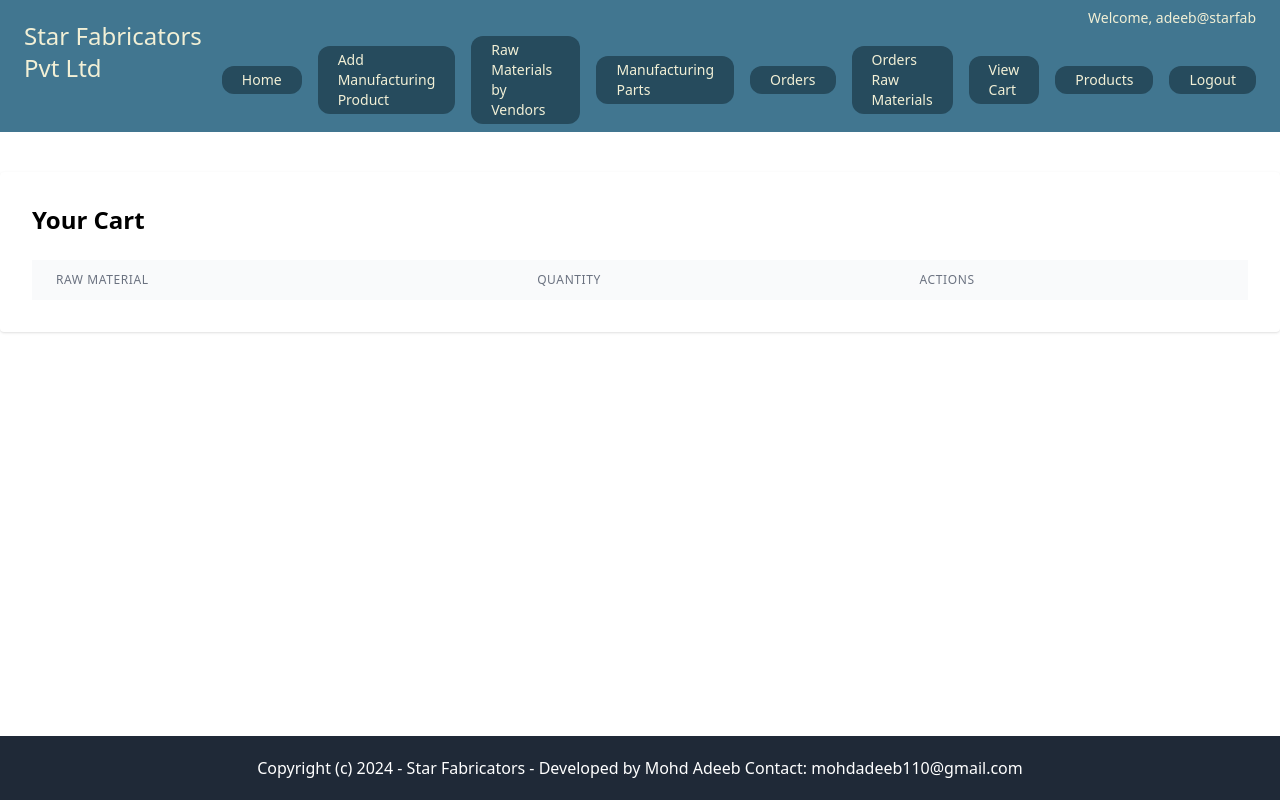
After one commit to mohd-adeeb011/Supply-Chain-Management-System-for-hardware-Industry, a Django app: page /core/view_cart/ in a window 1280 px wide. The commit adds this page. Run offline with Django 5.2, Linux system fonts and the light colour scheme; a user stored in the database is signed in; data comes from the database, SQL or seed files in the repository; both versions use the stored data as it was after the commit; lists and menus that the app fills with data are empty; some libraries are stand-ins or nearby versions.

Commit message:
Added add to cart

```diff
--- a/nexacrm/core/forms.py
+++ b/nexacrm/core/forms.py
@@ -1,6 +1,6 @@
 from django import forms
 from django.contrib.auth.models import User
-from .models import RawMaterial, Order, ManufacturingPart, Product, PurchasedProduct, Userprofile, ManufacturingProduct
+from .models import RawMaterial, Order, ManufacturingPart, Product, PurchasedProduct, Userprofile, ManufacturingProduct, CartItem
 from crispy_forms.helper import FormHelper
 from crispy_forms.layout import Layout, Row, Column
 
@@ -128,3 +128,8 @@ class RawMaterialOrderForm(forms.Form):
                 if raw_material:
                     raw_material_fields.append((raw_material, quantity))
         return raw_material_fields
+
+class CartItemForm(forms.ModelForm):
+    class Meta:
+        model = CartItem
+        fields = ['raw_material', 'quantity']
--- a/nexacrm/core/templates/core/base.html
+++ b/nexacrm/core/templates/core/base.html
@@ -1,4 +1,3 @@
-
 <!DOCTYPE html>
 <html>
 <head>
@@ -27,7 +26,7 @@
     }
 
     .navbar-text {
-      color: #E4DA74;
+      color: #f2f0d6;
     }
 
     .navbar-button {
@@ -36,6 +35,21 @@
 
     .navbar-button:hover {
       background-color: #1f3d4f; /* Slightly darker shade for hover effect */
+    }
+
+    /* Styles for the toast messages */
+    .toast {
+      position: fixed;
+      top: 20px;
+      left: 50%;
+      transform: translateX(-50%);
+      z-index: 1050;
+      opacity: 0;
+      transition: opacity 0.5s ease-in-out;
+    }
+
+    .toast.show {
+      opacity: 1;
     }
   </style>
 </head>
@@ -47,20 +61,22 @@
             <span class="navbar-text py-0 text-sm">Welcome, {{ request.user.username }}</span>
             <div class="flex items-center space-x-4">
               {% if request.user.is_superuser %}
-              <a href="{% url 'main_page' %}" class="py-1 px-5 navbar-button rounded-xl text-sm navbar-text hover:bg-gray-700">Home</a>
+                <a href="{% url 'main_page' %}" class="py-1 px-5 navbar-button rounded-xl text-sm navbar-text hover:bg-gray-700">Home</a>
                 <a href="{% url 'manufacturing_products' %}" class="py-1 px-5 navbar-button rounded-xl text-sm navbar-text hover:bg-gray-700">Add Manufacturing Product</a>
                 <a href="{% url 'raw_materials' %}" class="py-1 px-5 navbar-button rounded-xl text-sm navbar-text hover:bg-gray-700">Raw Materials by Vendors</a>
                 <a href="{% url 'manufacturing_parts' %}" class="py-1 px-5 navbar-button rounded-xl text-sm navbar-text hover:bg-gray-700">Manufacturing Parts</a>
                 <a href="{% url 'orders' %}" class="py-1 px-5 navbar-button rounded-xl text-sm navbar-text hover:bg-gray-700">Orders</a>
                 <a href="{% url 'order_raw_materials' %}" class="py-1 px-5 navbar-button rounded-xl text-sm navbar-text hover:bg-gray-700">Orders Raw Materials</a>
+                <a href="{% url 'view_cart' %}" class="py-1 px-5 navbar-button rounded-xl text-sm navbar-text hover:bg-gray-700">View Cart</a>
                 <a href="{% url 'products' %}" class="py-1 px-5 navbar-button rounded-xl text-sm navbar-text hover:bg-gray-700">Products</a>
-                {% else %}
+              {% else %}
                 <a href="{% url 'main_page' %}" class="py-1 px-5 navbar-button rounded-xl text-sm navbar-text hover:bg-gray-700">Home</a>
                 <a href="{% url 'add_raw_material' %}" class="py-1 px-5 navbar-button rounded-xl text-sm navbar-text hover:bg-gray-700">Add Raw Material</a>
                 <a href="{% url 'list_raw_materials' %}" class="py-1 px-5 navbar-button rounded-xl text-sm navbar-text hover:bg-gray-700">My Raw Materials</a>
                 <a href="{% url 'orders_recieved' %}" class="py-1 px-5 navbar-button rounded-xl text-sm navbar-text hover:bg-gray-700">Orders Recieved</a>
                 <a href="{% url 'my_orders' %}" class="py-1 px-5 navbar-button rounded-xl text-sm navbar-text hover:bg-gray-700">My Orders</a>
                 <a href="{% url 'my_account' %}" class="py-1 px-5 navbar-button rounded-xl text-sm navbar-text hover:bg-gray-700">My Account</a>
+                <a href="{% url 'view_cart' %}" class="py-1 px-5 navbar-button rounded-xl text-sm navbar-text hover:bg-gray-700">View Cart</a>
               {% endif %}
                 <form method="post" action="{% url 'logout' %}">
                     {% csrf_token %}
@@ -73,6 +89,13 @@
                 <a href="{% url 'signup' %}" class="py-2 px-5 navbar-button rounded-xl text-sm navbar-text hover:bg-gray-700">Sign Up</a>
             </div>
         {% endif %}
+        {% if messages %}
+        <div id="toast-container" class="toast-container">
+            {% for message in messages %}
+            <div class="toast bg-blue-500 text-white px-4 py-2 rounded shadow show">{{ message }}</div>
+            {% endfor %}
+        </div>
+        {% endif %}
     </div>
   </nav>
 
@@ -84,66 +107,21 @@
   <footer class="py-5 text-center bg-gray-800 text-white">
     <p class="text-base">Copyright (c) 2024 - Star Fabricators - Developed by Mohd Adeeb Contact: mohdadeeb110@gmail.com</p>
   </footer>
+
+  <script>
+    document.addEventListener('DOMContentLoaded', function() {
+      // Get all toast elements
+      const toasts = document.querySelectorAll('.toast');
+
+      // Iterate over each toast element
+      toasts.forEach((toast, index) => {
+        // Set timeout for each toast to hide after 3 seconds
+        setTimeout(() => {
+          toast.classList.remove('show');
+          toast.classList.add('opacity-0');
+        }, 3000 + (index * 100)); // Delay each subsequent toast by 100ms
+      });
+    });
+  </script>
 </body>
 </html>
-
-{% comment %} <!DOCTYPE html>
-<html>
-<head>
-  <meta charset="UTF-8" />
-  <meta name="viewport" content="width=device-width, initial-scale=1.0" />
-  <script src="https://cdn.tailwindcss.com"></script>
-  <title>{% block title %}{% endblock title %}</title>
-  <style>
-    body {
-      display: flex;
-      flex-direction: column;
-      min-height: 100vh; /* Set minimum height to the viewport height */
-    }
-
-    .content {
-      flex: 1; /* Allow content to grow and take remaining space */
-    }
-
-    footer {
-      flex-shrink: 0; /* Prevent footer from shrinking */
-    }
-  </style>
-</head>
-<body>
-  <nav class="py-2 px-6 flex justify-between bg-gray-950">
-    <a href="/" class="py-2 text-2xl text-white mt-1 mb-1">Star Fabricators Pvt Ltd</a>
-    <div class="flex flex-col items-end justify-center space-y-2">
-        {% if request.user.is_authenticated %}
-            <span class="text-white py-0 text-sm">Welcome, {{ request.user.username }}</span>
-            <div class="flex items-center space-x-4">
-                <a href="{% url 'main_page' %}" class="py-1 px-5 bg-gray-500 rounded-xl text-sm text-white hover:bg-gray-700">Home</a>
-                <a href="{% url 'add_raw_material' %}" class="py-1 px-5 bg-gray-500 rounded-xl text-sm text-white hover:bg-gray-700">Add Raw Material</a>
-                <a href="{% url 'list_raw_materials' %}" class="py-1 px-5 bg-gray-500 rounded-xl text-sm text-white hover:bg-gray-700">My Raw Materials</a>
-                <a href="{% url 'orders_recieved' %}" class="py-1 px-5 bg-gray-500 rounded-xl text-sm text-white hover:bg-gray-700">Orders Recieved</a>
-                <a href="{% url 'my_orders' %}" class="py-1 px-5 bg-gray-500 rounded-xl text-sm text-white hover:bg-gray-700">My Orders</a>
-                <a href="{% url 'my_account' %}" class="py-1 px-5 bg-gray-500 rounded-xl text-sm text-white hover:bg-gray-700">My Account</a>
-                <form method="post" action="{% url 'logout' %}">
-                    {% csrf_token %}
-                    <button type="submit" class="py-1 px-5 bg-gray-500 rounded-xl text-sm text-white hover:bg-gray-700">Logout</button>
-                </form>
-            </div>
-        {% else %}
-            <div class="flex">
-                <a href="{% url 'login' %}" class="py-2 px-5 mr-2 bg-gray-800 rounded-xl text-sm text-white hover:bg-gray-700">Log In</a>
-                <a href="{% url 'signup' %}" class="py-2 px-5 bg-gray-800 rounded-xl text-sm text-white hover:bg-gray-700">Sign Up</a>
-            </div>
-        {% endif %}
-    </div>
-  </nav>
-
-  <div class="content">
-    {% block content %}
-    {% endblock %}
-  </div>
-
-  <footer class="py-5 text-center bg-gray-800 text-white">
-    <p class="text-base">Copyright (c) 2024 - NexaCapital</p>
-  </footer>
-</body>
-</html> {% endcomment %}
--- a/nexacrm/core/templates/core/finalize_order.html
+++ b/nexacrm/core/templates/core/finalize_order.html
@@ -9,7 +9,7 @@
     <p class="mb-4">You are about to place an order for the following raw materials:</p>
     <ul class="list-disc list-inside mb-6">
         {% for material in materials %}
-        <li>{{ material.name }} - Quantity: {{ material.quantity }}</li>
+        <li>{{ material.name }} - Quantity: {{ mat  erial.quantity }}</li>
         {% endfor %}
     </ul>
     <form method="post">
--- /dev/null
+++ b/nexacrm/core/templates/core/view_cart.html
@@ -0,0 +1,30 @@
+{% extends "core/base.html" %}
+
+{% block title %}Your Cart{% endblock %}
+{% block content %}
+<div class="max-w-7xl mx-auto mt-10 bg-white p-8 rounded shadow">
+    <h2 class="text-2xl font-bold mb-6">Your Cart</h2>
+    <div class="mt-6">
+        <table class="min-w-full divide-y divide-gray-200">
+            <thead class="bg-gray-50">
+                <tr>
+                    <th class="px-6 py-3 text-left text-xs font-medium text-gray-500 uppercase tracking-wider">Raw Material</th>
+                    <th class="px-6 py-3 text-left text-xs font-medium text-gray-500 uppercase tracking-wider">Quantity</th>
+                    <th class="px-6 py-3 text-left text-xs font-medium text-gray-500 uppercase tracking-wider">Actions</th>
+                </tr>
+            </thead>
+            <tbody class="bg-white divide-y divide-gray-200">
+                {% for item in cart_items %}
+                <tr>
+                    <td class="px-6 py-4 whitespace-nowrap">{{ item.raw_material.name }}</td>
+                    <td class="px-6 py-4 whitespace-nowrap">{{ item.quantity }}</td>
+                    <td class="px-6 py-4 whitespace-nowrap">
+                        <!-- Actions like update or remove can be added here -->
+                    </td>
+                </tr>
+                {% endfor %}
+            </tbody>
+        </table>
+    </div>
+</div>
+{% endblock %}
--- a/nexacrm/core/urls.py
+++ b/nexacrm/core/urls.py
@@ -23,6 +23,8 @@ urlpatterns = [
     path('edit_manufacturing_product/<int:pk>/', views.edit_manufacturing_product, name='edit_manufacturing_product'),
     path('delete_manufacturing_product/<int:pk>/', views.delete_manufacturing_product, name='delete_manufacturing_product'),
     path('order_raw_materials', views.order_raw_materials_view, name='order_raw_materials'),
-    path('finalize_order/<int:material_id>/', views.finalize_order_view, name='finalize_order'),
+    path('add_to_cart/<int:material_id>/<int:quantity>/', views.add_to_cart_view, name='add_to_cart_view'),
+    path('view_cart/', views.view_cart, name='view_cart'),
+    # path('finalize_order/<int:material_id>/', views.finalize_order_view, name='finalize_order'),
 
 ]
--- a/nexacrm/core/views.py
+++ b/nexacrm/core/views.py
@@ -1,15 +1,17 @@
 from django.shortcuts import render, redirect
-from .models import Product, PurchasedProduct, RawMaterial, ManufacturingPart, Product, Order, ManufacturingProduct
+from .models import Product, PurchasedProduct, RawMaterial, ManufacturingPart, Product, Order, ManufacturingProduct, CartItem
 from userprofile.models import Userprofile  # Correct import
 from django.contrib.auth.decorators import login_required
 from django.shortcuts import render, get_object_or_404, redirect
-from .forms import UserProfileForm, ManufacturingProductForm, PurchaseForm, RawMaterialForm, RawMaterialOrderForm
+from .forms import UserProfileForm, ManufacturingProductForm, PurchaseForm, RawMaterialForm, RawMaterialOrderForm, CartItemForm
 from django.contrib.auth.decorators import user_passes_test
 from django.db.models import Sum
 from django.urls import reverse_lazy
 from urllib.parse import urlencode
 from django.core.exceptions import ObjectDoesNotExist
 import json
+from django.contrib import messages
+from django.http import HttpResponseRedirect
 
 def index(request):
     return render(request, 'core/main_page.html')  # This line is not used anymore but ensure it points correctly
@@ -95,7 +97,10 @@ def my_orders(request):
     orders = PurchasedProduct.objects.filter(user=request.user)
     return render(request, 'core/my_orders.html', {'orders': orders})
 
-
+##==========================================================================================================##
+##==========================================================================================================##
+##==========================================================================================================##
+##==========================================================================================================##
 ## Admin panel
 # Decorator to restrict access to superusers only
 def superuser_required(view_func):
@@ -181,77 +186,62 @@ def order_raw_materials_view(request):
                         'quantity_available': total_available,
                         'quantity_to_order': needed_quantity
                     })
-            ids_to_order = [item['id'] for item in materials_info]
+                    print("----------------------------------------------------################")
+                    print(materials_info[0]['id'])
 
-            url_name = reverse_lazy('finalize_order')
-
-            # Encode the query parameters
-            query_params = urlencode({'ids_to_order': ','.join(map(str, ids_to_order))})
-
-            # Construct the full URL with query parameters
-            full_url = f'{url_name}?{query_params}'
-
-            # Use redirect with the constructed URL
-            return redirect(full_url)
-        else:
-            context = {'form': form}
+            context = {
+                'form': form,
+                'materials_info': materials_info
+            }
             return render(request, 'core/order_raw_materials.html', context)
     else:
         form = RawMaterialOrderForm()
 
     return render(request, 'core/order_raw_materials.html', {'form': form})
 
+# @superuser_required
+# @login_required
+# def add_to_cart(request, raw_material_id):
+#     raw_material = get_object_or_404(RawMaterial, id=raw_material_id)
 
-def finalize_order_view(request, material_id):
-    # Retrieve IDs from the query parameters
-    ids_to_order = request.GET.getlist('ids_to_order')
+#     if request.method == 'POST':
+#         quantity = request.POST.get('quantity')
+#         if quantity:
+#             cart_item, created = CartItem.objects.get_or_create(
+#                 user=request.user,
+#                 raw_material=raw_material,
+#                 defaults={'quantity': quantity}
+#             )
+#             if not created:
+#                 cart_item.quantity += int(quantity)
+#                 cart_item.save()
+#             messages.success(request, 'Item added to cart!')
+#         else:
+#             messages.error(request, 'Quantity is required.')
 
-    # Fetch the corresponding items from the database
-    materials_info = []
-    for id in ids_to_order:
-        try:
-            raw_material = RawMaterial.objects.get(pk=id)
-            materials_info.append({
-                'id': raw_material.id,
-                'name': raw_material.name,
-                'quantity_needed': 0,  # Example, adjust according to your logic
-                'quantity_available': 0,  # Example, adjust according to your logic
-                'quantity_to_order': 0  # Example, adjust according to your logic
-            })
-        except ObjectDoesNotExist:
-            pass  # Handle case where ID does not exist
+#         return HttpResponseRedirect(request.META.get('HTTP_REFERER', '/'))
+#     else:
+#         form = CartItemForm()
+
+#     return render(request, 'core/order_raw_materials.html', {'form': form, 'raw_material': raw_material})
+
+@superuser_required
+@login_required
+def add_to_cart_view(request, material_id, quantity):
+    raw_material = get_object_or_404(RawMaterial, id=material_id)
+
     if request.method == 'POST':
-        PrintFunction(2)
-        quantity_to_order = int(request.POST.get('quantity_to_order'))
-        raw_material = get_object_or_404(RawMaterial, pk=material_id)
+        cart_item, created = CartItem.objects.get_or_create(user=request.user, raw_material=raw_material, defaults={'quantity': quantity})
+        if not created:
+            cart_item.quantity += quantity
+            cart_item.save()
+        messages.success(request, f"{raw_material.name} has been added to your cart.")
+        return redirect('order_raw_materials')
 
-        # Create a new Order for the required raw material
-        Order.objects.create(
-            user=request.user,
-            raw_material=raw_material,
-            quantity=quantity_to_order,
-            status='complete'
-        )
-        PrintFunction(3)
-        return redirect('order_raw_materials')
-    else:
-        PrintFunction(4)
-        # Extract the materials_info JSON string from the query parameters
-        materials_info_json = request.GET.get('materials_info', '{}')
+    return redirect('order_raw_materials')
 
-        # Parse the JSON string back into a Python object
-        materials_info = json.loads(materials_info_json)
-
-        # Assuming you want to access the materials_info in the template or elsewhere
-        # You can now work with materials_info as a list of dictionaries
-
-        raw_material = get_object_or_404(RawMaterial, pk=material_id)
-        context = {
-            'material': raw_material,
-            'quantity_to_order': request.GET.get('quantity_to_order'),
-            'materials_info': materials_info  # Pass materials_info to the template
-        }
-        return render(request, 'core/finalize_order.html', context)
-
-def PrintFunction(n):
-    print(f"Hello {n}")
+@superuser_required
+@login_required
+def view_cart(request):
+    cart_items = CartItem.objects.filter(user=request.user)
+    return render(request, 'core/view_cart.html', {'cart_items': cart_items})
```
Also changed, not shown: nexacrm/core/models.py (+10 -0 lines), nexacrm/core/templates/core/add_to_cart.html (added, +17 -0 lines), nexacrm/core/templates/core/order_raw_materials.html (+5 -5 lines), nexacrm/nexacrm/settings.py (+11 -2 lines), nexacrm/rawcode.py (added, +93 -0 lines), nexacrm/core/migrations/0007_cartitem.py (added), nexacrm/db.sqlite3.
